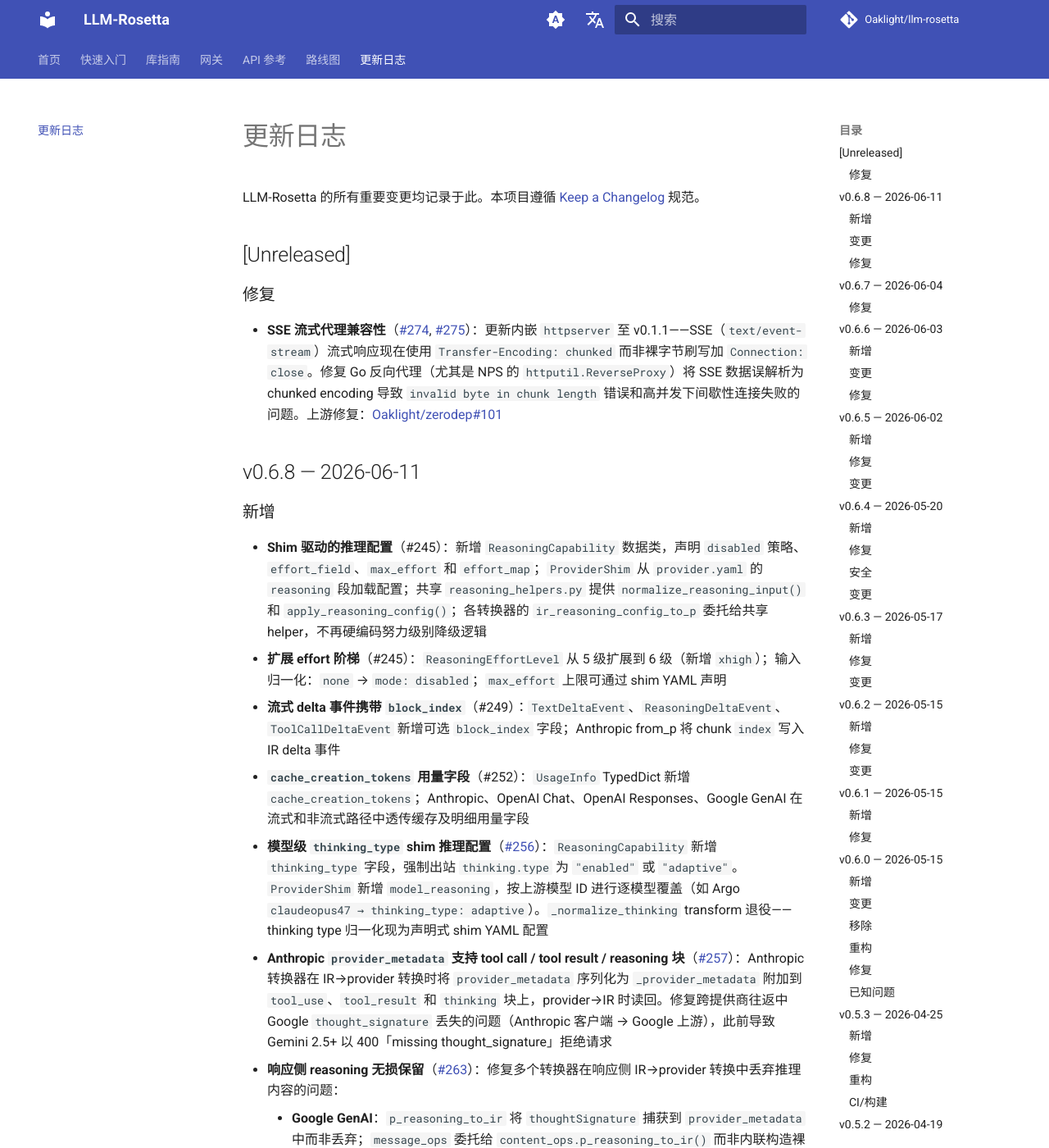
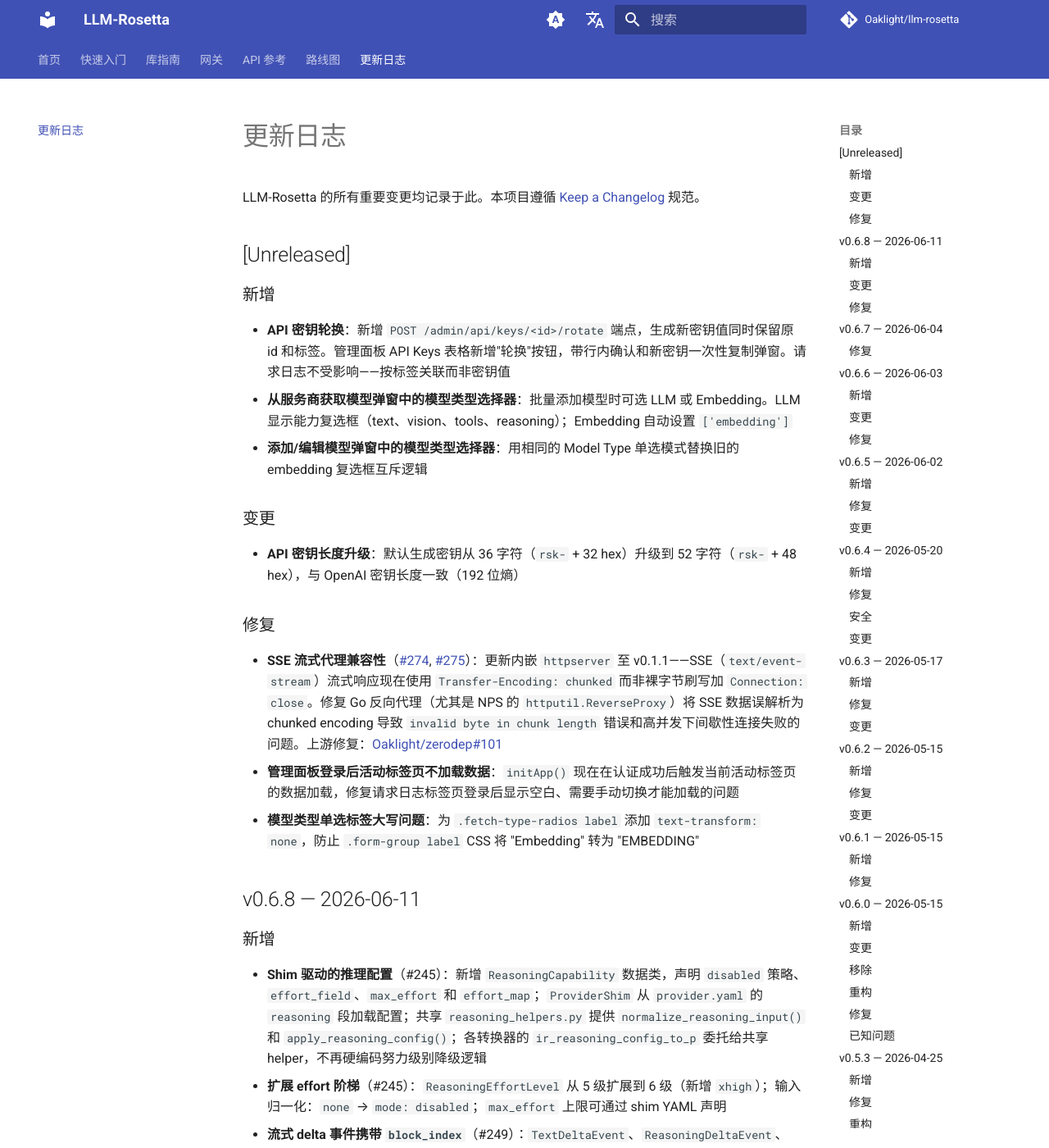
Before and after one commit to Oaklight/llm-rosetta, an MkDocs documentation site: the page built from docs/changelog.md, in a window 1280 px wide and 1400 px high. Shown: the whole window at 82% size. Built offline with MkDocs 1.6.1 and Material for MkDocs 9.7.7, drawn with Linux system fonts in a browser that asks for light colours; comment, search, counter and statistics services are not loaded.

Commit message:
docs: 更新未发布更新日志 — 密钥轮换、模型类型选择器、登录修复

```diff
--- a/docs/changelog.md
+++ b/docs/changelog.md
@@ -8,9 +8,21 @@
 
 ## [Unreleased]
 
+### 新增
+
+- **API 密钥轮换**：新增 `POST /admin/api/keys/<id>/rotate` 端点，生成新密钥值同时保留原 id 和标签。管理面板 API Keys 表格新增"轮换"按钮，带行内确认和新密钥一次性复制弹窗。请求日志不受影响——按标签关联而非密钥值
+- **从服务商获取模型弹窗中的模型类型选择器**：批量添加模型时可选 LLM 或 Embedding。LLM 显示能力复选框（text、vision、tools、reasoning）；Embedding 自动设置 `['embedding']`
+- **添加/编辑模型弹窗中的模型类型选择器**：用相同的 Model Type 单选模式替换旧的 embedding 复选框互斥逻辑
+
+### 变更
+
+- **API 密钥长度升级**：默认生成密钥从 36 字符（`rsk-` + 32 hex）升级到 52 字符（`rsk-` + 48 hex），与 OpenAI 密钥长度一致（192 位熵）
+
 ### 修复
 
 - **SSE 流式代理兼容性**（[#274](https://github.com/Oaklight/llm-rosetta/issues/274), [#275](https://github.com/Oaklight/llm-rosetta/pull/275)）：更新内嵌 `httpserver` 至 v0.1.1——SSE（`text/event-stream`）流式响应现在使用 `Transfer-Encoding: chunked` 而非裸字节刷写加 `Connection: close`。修复 Go 反向代理（尤其是 NPS 的 `httputil.ReverseProxy`）将 SSE 数据误解析为 chunked encoding 导致 `invalid byte in chunk length` 错误和高并发下间歇性连接失败的问题。上游修复：[Oaklight/zerodep#101](https://github.com/Oaklight/zerodep/pull/101)
+- **管理面板登录后活动标签页不加载数据**：`initApp()` 现在在认证成功后触发当前活动标签页的数据加载，修复请求日志标签页登录后显示空白、需要手动切换才能加载的问题
+- **模型类型单选标签大写问题**：为 `.fetch-type-radios label` 添加 `text-transform: none`，防止 `.form-group label` CSS 将 "Embedding" 转为 "EMBEDDING"
 
 ## v0.6.8 — 2026-06-11
 
```
